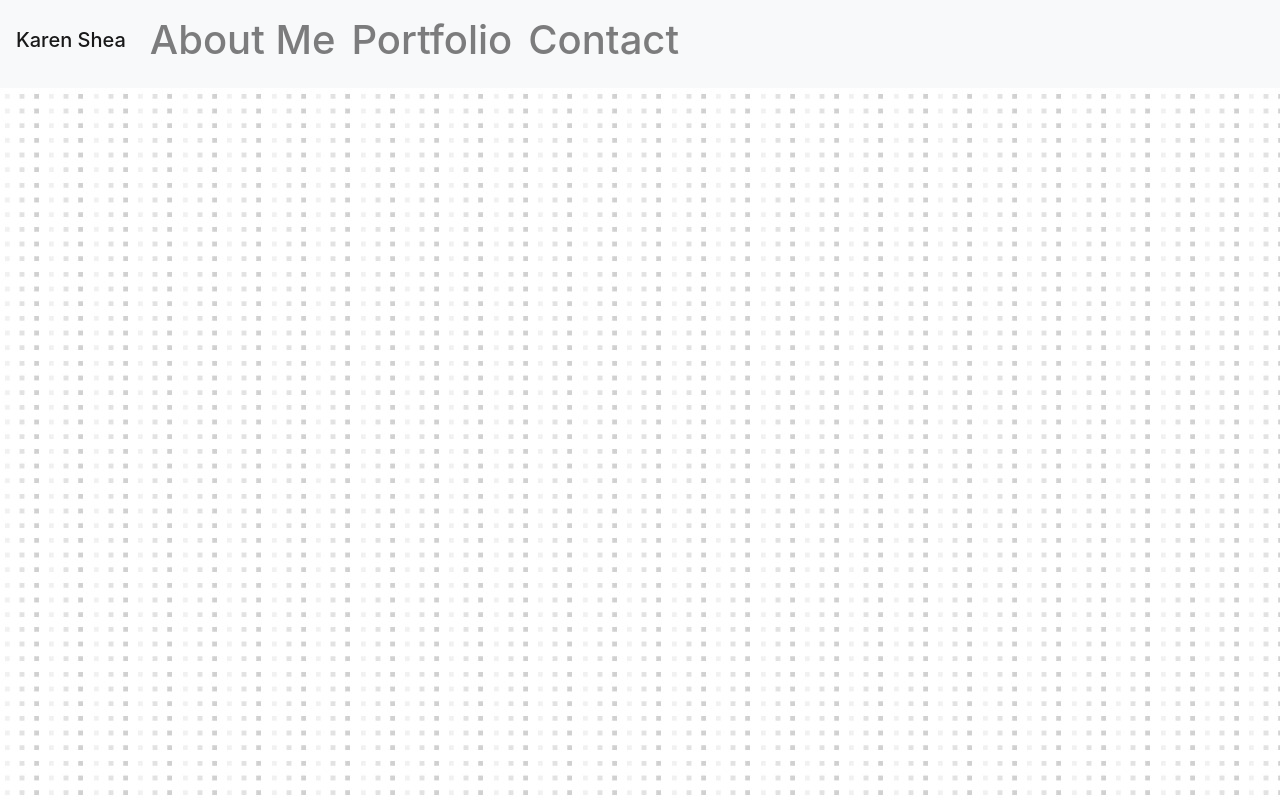
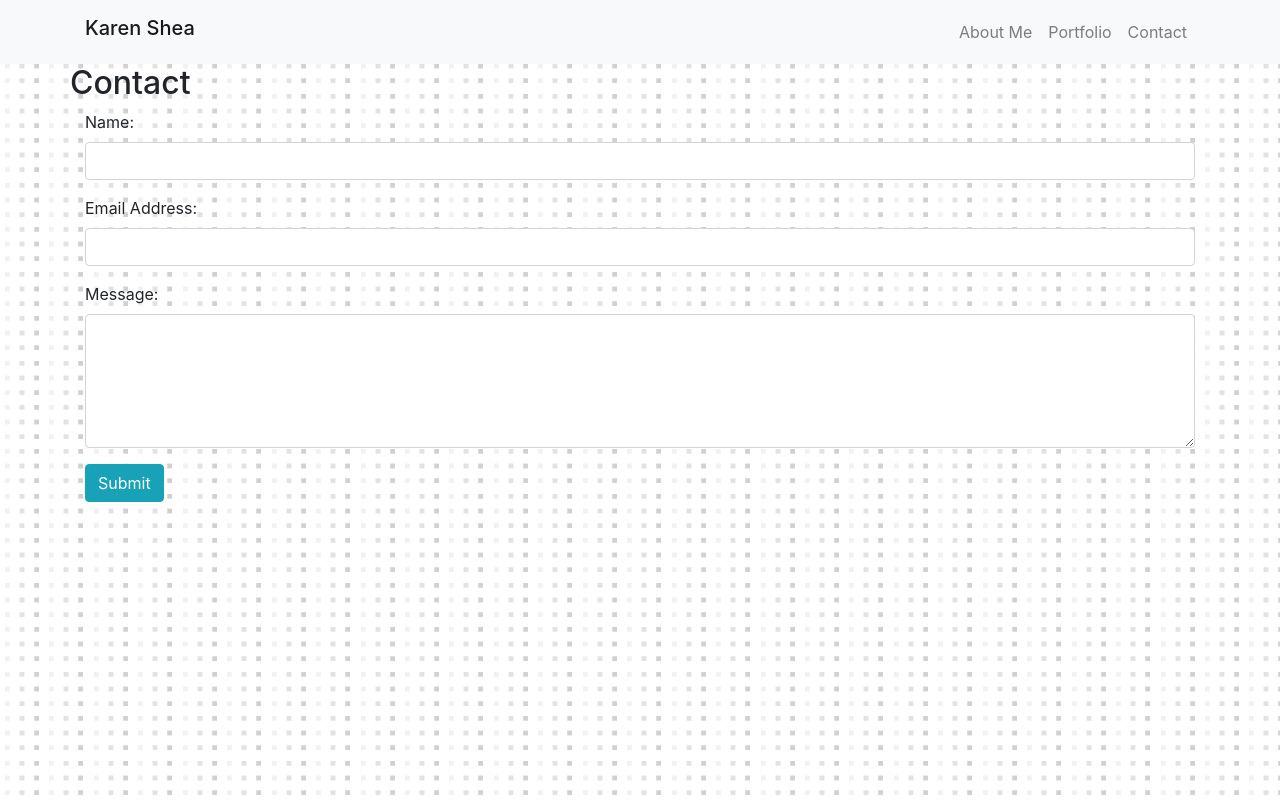
Before and after one commit to ks563/Bootstrap-Portfolio, a plain HTML site: page contact.html in a window 1280 px wide. Drawn offline with nearby package versions, Linux system fonts and the light colour scheme.

Commit message:
lots of code changes, tutor session, then coding after, forgot to push

```diff
--- a/contact.html
+++ b/contact.html
@@ -11,25 +11,66 @@
     <title>Contact</title>
   </head>
   <body background="./tiny-squares.jpg">
-    <nav class="navbar navbar-light bg-light navbar-expand-lg fixed-top">
-        <h1 class="navbar-brand"> Karen Shea<h1>
-        <button class="navbar-toggler" data-toggle="collapse" data-target="#navbarCollapse"><span class="navbar-toggler-icon"></span></button>
-        <div class="collapse navbar-collapse" id="navbarCollapse">
-         <ul class="navbar-nav ml-auto">
+    <nav class="navbar navbar-light bg-light navbar-expand-lg">
+            <div class="container">
+                 <h1 class="navbar-brand"> Karen Shea</h1>
+             <button class="navbar-toggler" type="button" data-toggle="collapse" data-target="#navbarTogglerDemo01" aria-controls="navbarTogglerDemo01" aria-expanded="false" aria-label="Toggle navigation"><span class="navbar-toggler-icon"></span></button>
+                 <div class="collapse navbar-collapse" id="navbarTogglerDemo01">
+                    <ul class="navbar-nav ml-auto mt-2 mt-lg-0">
                         <li class="navbar-item">
-             <a href="#" class="nav-link"> About Me</a>
+                            <a href="./index.html" target="_self" class="nav-link"> About Me</a>
                         </li>
                         <li class="navbar-item">
-             <a href="#" class="nav-link"> Portfolio</a>
+                            <a href="./portfolio.html" target="_self" class="nav-link"> Portfolio</a>
                         </li>
                         <li class="navbar-item">
-             <a href="#" class="nav-link"> Contact</a>
+                            <a href="./contact.html" target="_self" class="nav-link"> Contact</a>
                         </li>
                      </ul>
                  </div>
              </div>
          </nav>
 
+    <div class="container">
+        <div class="row">
+            <h2>Contact</h2>
+        </div>
+
+
+        <div class="row">
+            <div class = "col-sm-12">
+                    <div class="form-group">
+                            <label for="usr">Name:</label>
+                            <input type="text" class="form-control" id="usr">
+                    </div>
+            </div>
+        </div>
+        <div class="row">
+                <div class = "col-sm-12">
+                        <div class="form-group">
+                                <label for="usr">Email Address:</label>
+                                <input type="text" class="form-control" id="usr">
+                        </div>
+                </div>
+        </div>
+        <div class="row">
+            <div class="col-sm-12">
+                    <div class="form-group">
+                            <label for="comment">Message:</label>
+                            <textarea class="form-control" rows="5" id="comment"></textarea>
+                    </div>
+            </div>
+        </div>
+        <div class="row">
+            <div class="col-sm">
+                <button type="button" class="btn btn-info">Submit</button>
+            </div>
+        </div>
+    </div>
+
+    <script src="https://code.jquery.com/jquery-3.3.1.slim.min.js" integrity="sha384-q8i/X+965DzO0rT7abK41JStQIAqVgRVzpbzo5smXKp4YfRvH+8abtTE1Pi6jizo" crossorigin="anonymous"></script>
+    <script src="https://cdnjs.cloudflare.com/ajax/libs/popper.js/1.14.3/umd/popper.min.js" integrity="sha384-ZMP7rVo3mIykV+2+9J3UJ46jBk0WLaUAdn689aCwoqbBJiSnjAK/l8WvCWPIPm49" crossorigin="anonymous"></script>
+    <script src="https://stackpath.bootstrapcdn.com/bootstrap/4.1.3/js/bootstrap.min.js" integrity="sha384-ChfqqxuZUCnJSK3+MXmPNIyE6ZbWh2IMqE241rYiqJxyMiZ6OW/JmZQ5stwEULTy" crossorigin="anonymous"></script>
 
   </body>
 </html>
```
Also changed, not shown: index.html (+24 -16 lines), portfolio.html (+75 -0 lines), Wireframe.jpg (added), lorem.jpeg (added), lorem2.jpeg (added), lorem3.jpeg (added), lorem4.jpeg (added). Lines whose indentation alone changed are shown as unchanged.
